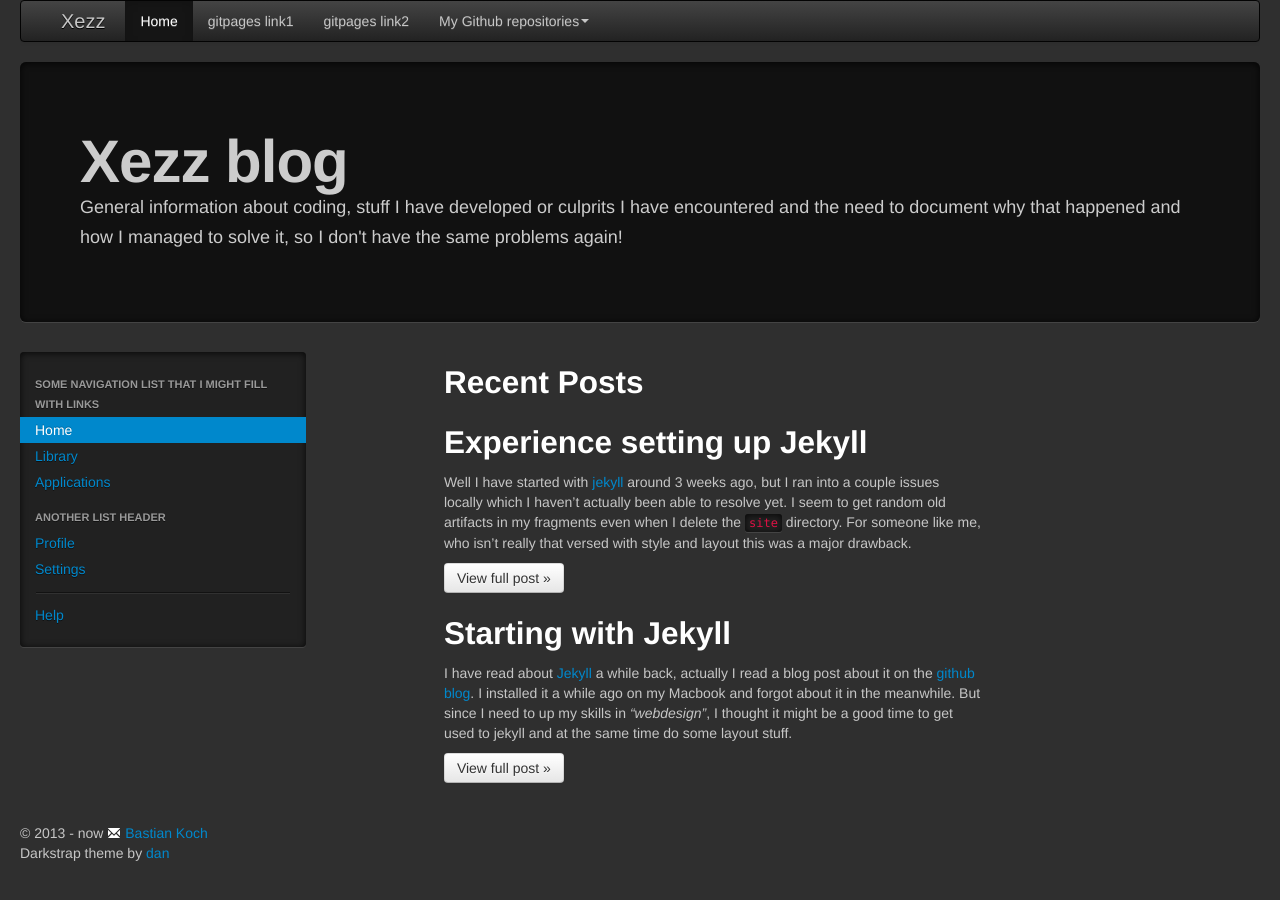
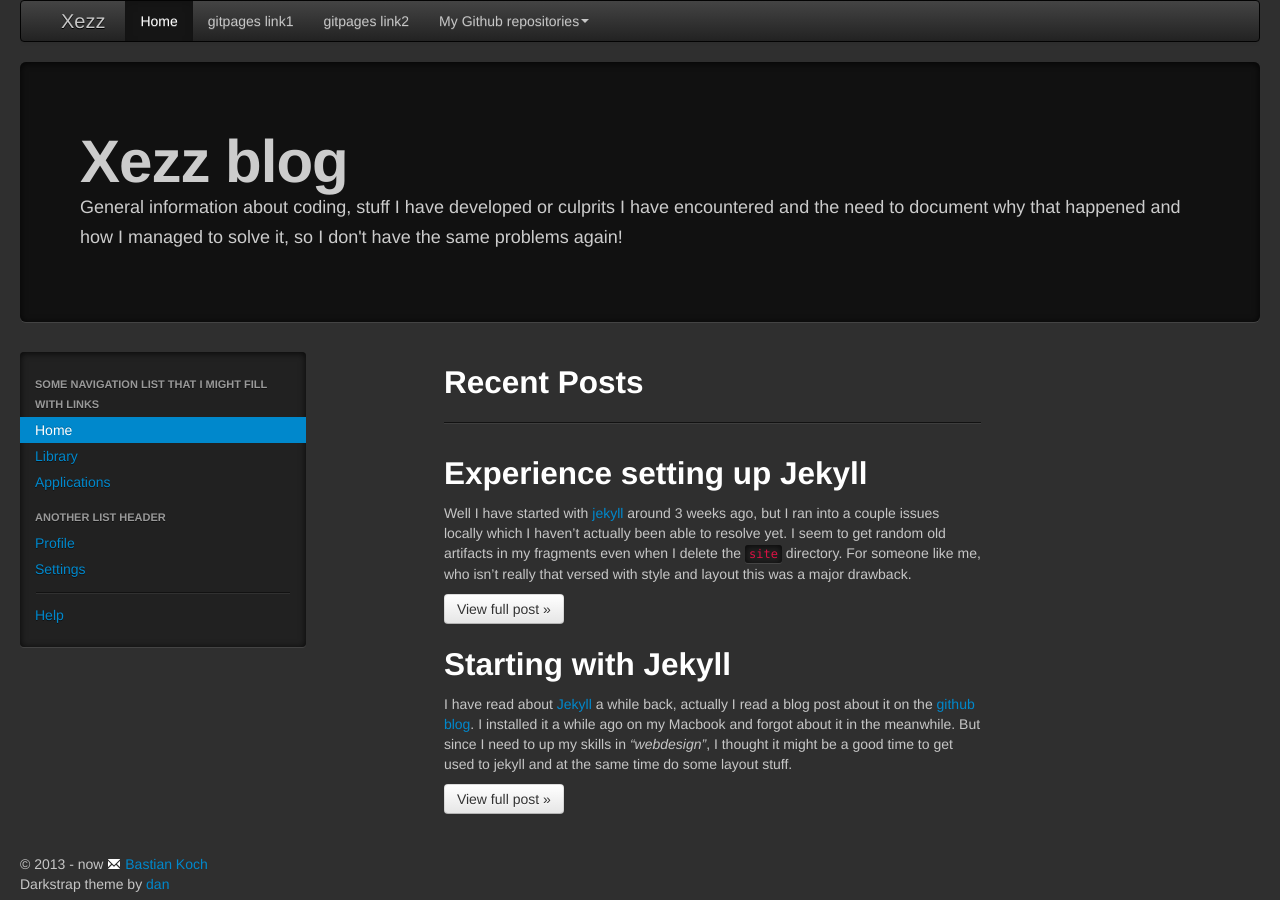
Before and after one commit to Xezz/xezz.github.io, a Jekyll site: the page built from index.html, in a window 1280 px wide. Built offline with Jekyll 4.4.1, drawn with Linux system fonts in a browser that asks for light colours.

Commit message:
Nifty horizantal row

```diff
--- a/index.html
+++ b/index.html
@@ -4,7 +4,7 @@ title: "Xezz - Code snippets / Error information"
 ---
 <div class="row-fluid">
 	<div class="span8" style="margin-left: 0">
-		<h2>Recent Posts</h2>
+		<h2>Recent Posts</h2><hr>
 	</div>
 	{% for post in site.posts %}
 	<div class="span8" style="margin-left: 0">
```
